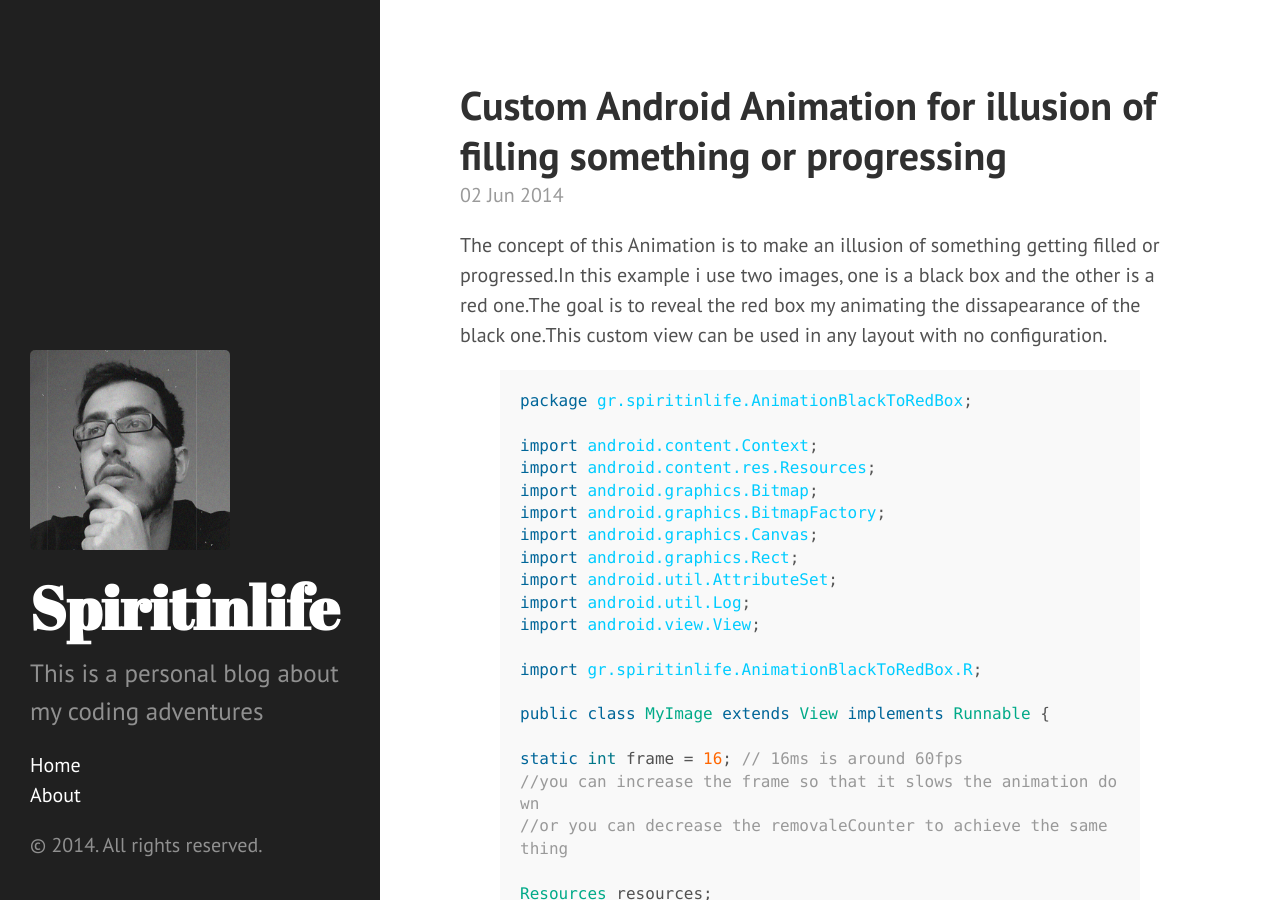
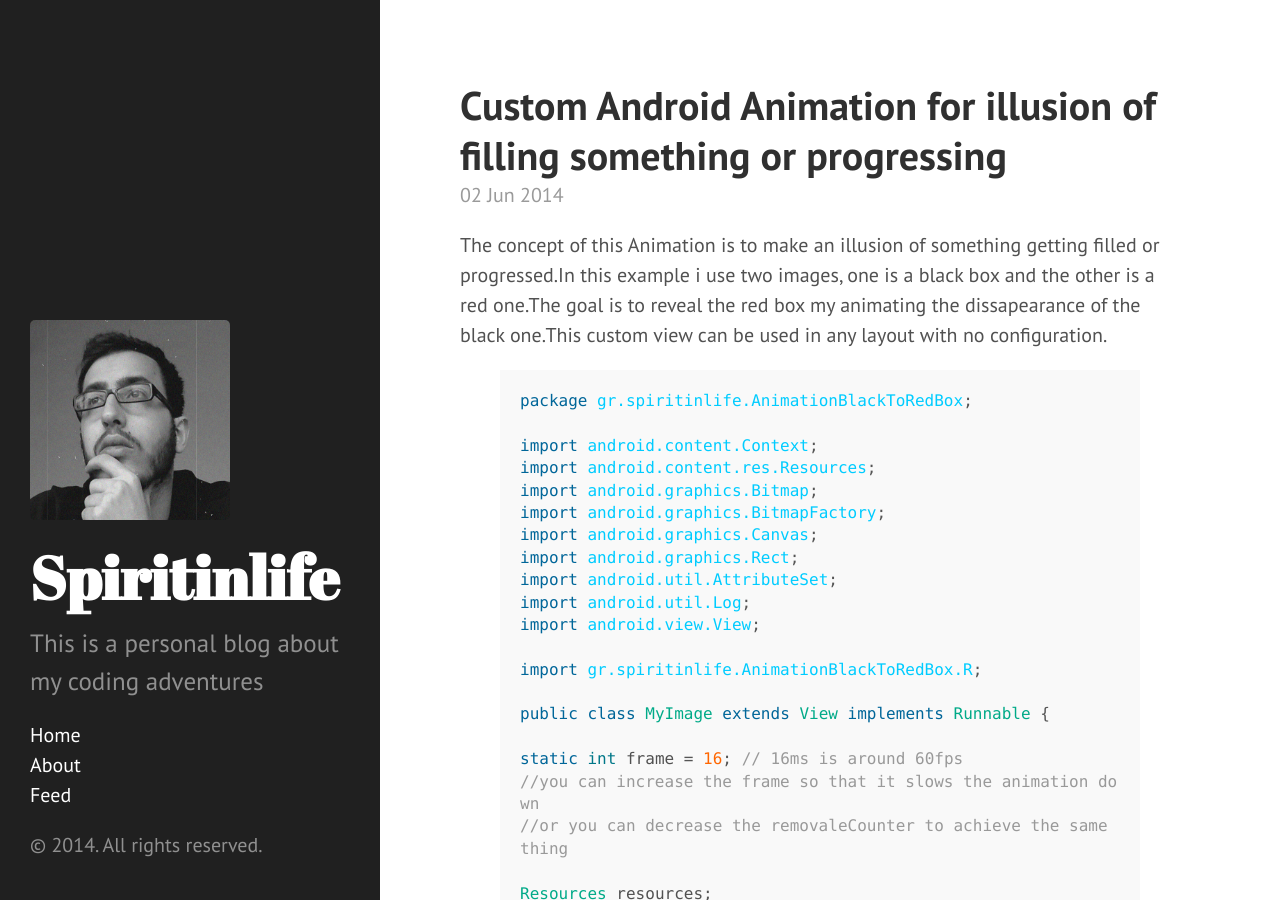
Before and after one commit to spiritinlife/spiritinlife.github.io, a Jekyll site: the page built from _posts/2014-06-02-android-animation-of-progress.markdown, in a window 1280 px wide and 900 px high. Built offline with Jekyll 4.4.1, drawn with Linux system fonts in a browser that asks for light colours; Markdown is read by kramdown in place of the engine named in the settings; comment, search, counter and statistics services are not loaded.

Commit message:
New start

```diff
--- a/_includes/sidebar.html
+++ b/_includes/sidebar.html
@@ -27,6 +27,8 @@
         {% endif %}
       {% endfor %}
 
+      <a class="sidebar-nav-item" href="{{ site.github.repo }}/atom.xml">Feed</a>
+
     </nav>
 
     <p>&copy; {{ site.time | date: '%Y' }}. All rights reserved.</p>
--- a/_posts/2014-06-02-android-animation-of-progress.markdown
+++ b/_posts/2014-06-02-android-animation-of-progress.markdown
@@ -3,7 +3,6 @@
 title:  "Custom Android Animation for illusion of filling something or progressing"
 date:   2014-06-02 19:28:57
 categories: Android
-comments: False
 ---
 The concept of this Animation is to make an illusion of something getting filled or progressed.In this example i use two images,
 one is a black box and the other is a red one.The goal is to reveal the red box my animating the
```
